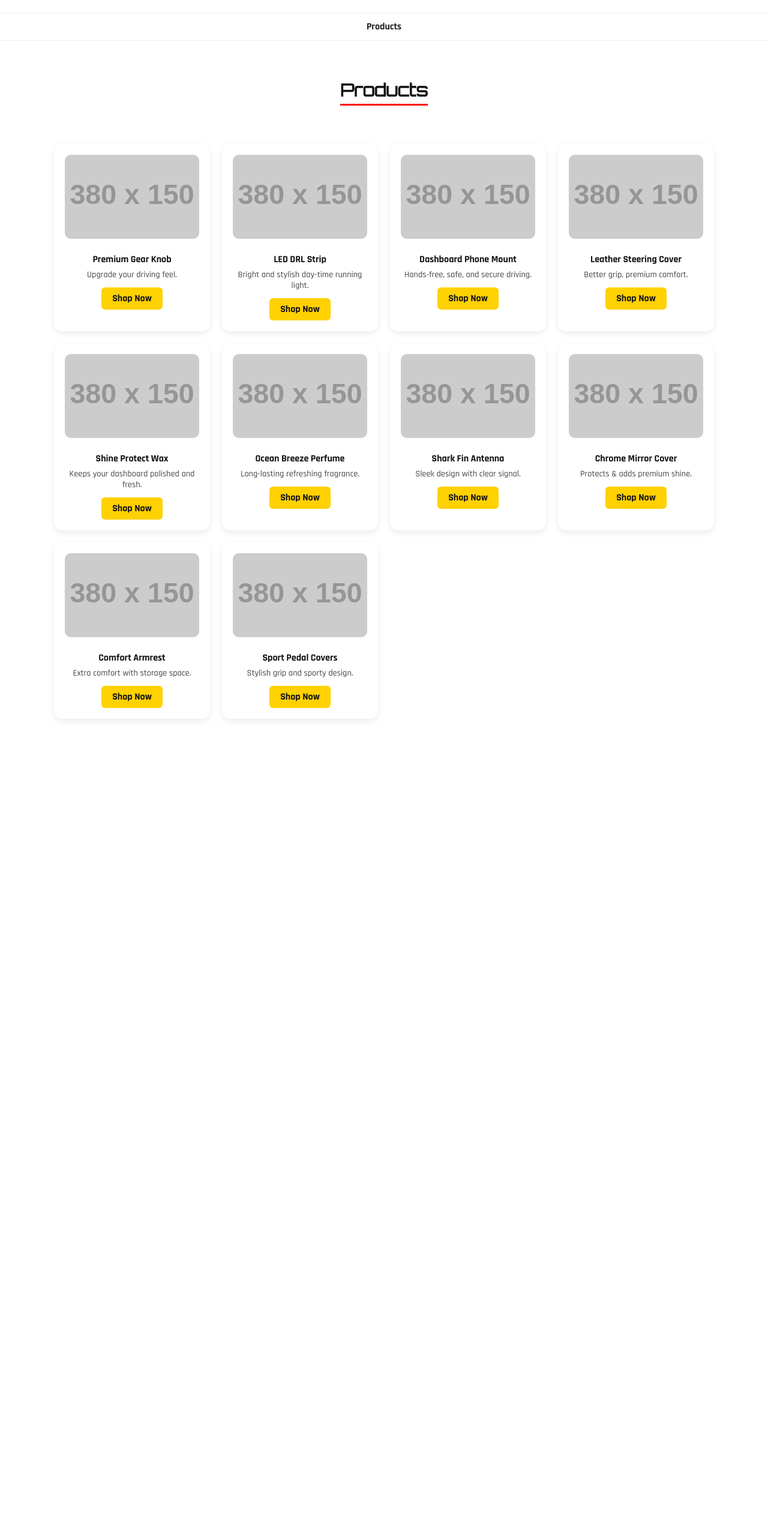
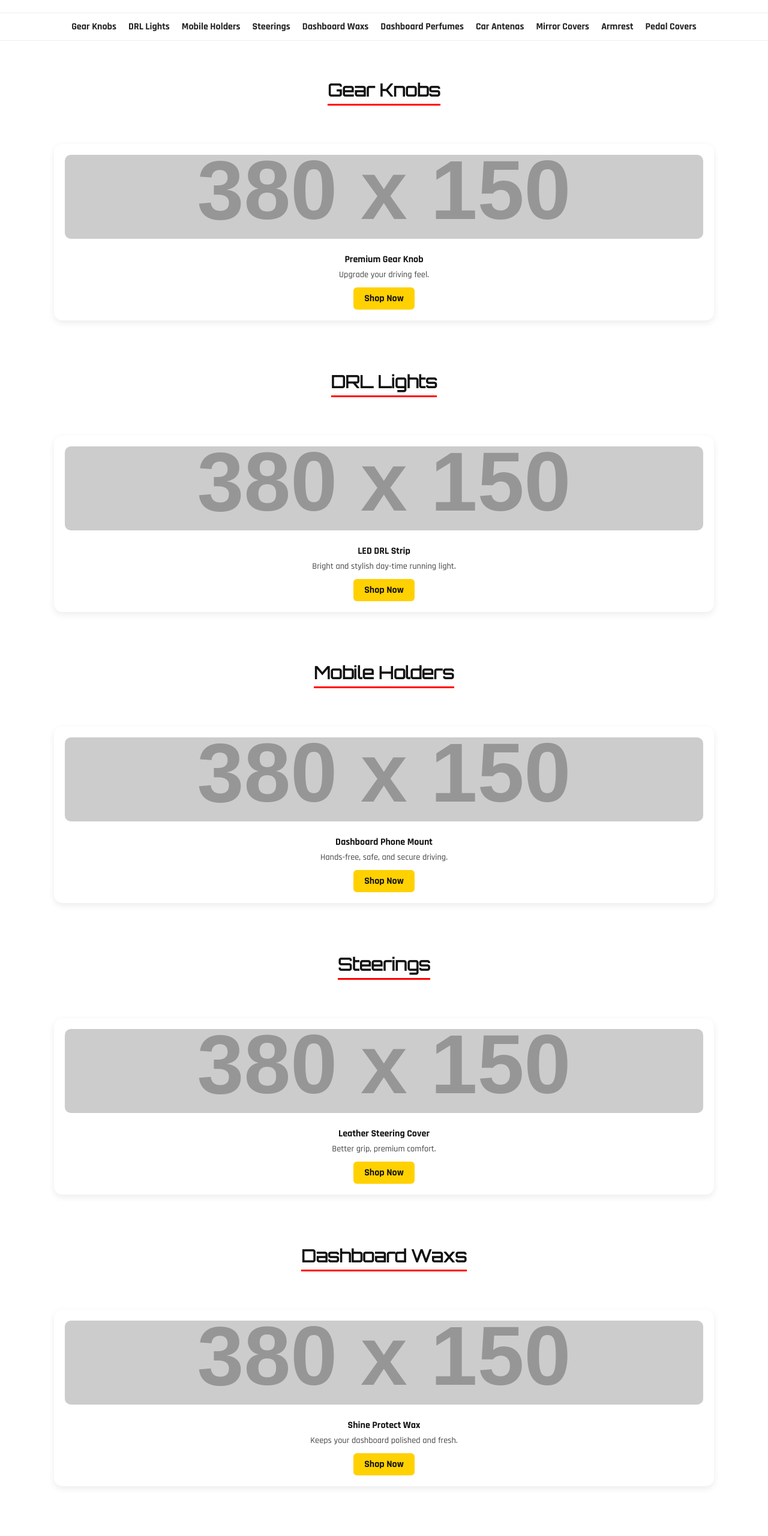
Before and after one commit to suhailj67/Mc-Accessories, a plain HTML site: page explore.html in a window 1280 px wide. Shown: the part 80-2640 px from the top of the page at 60% size. Before the commit the page ends 1298 px from the top, so only its background shows below. Drawn offline with Linux system fonts and the light colour scheme; placeholder pictures from the web are drawn by us.

Commit message:
Updated site with animations, fonts, and clean design

```diff
--- a/explore.html
+++ b/explore.html
@@ -118,85 +118,147 @@
   </header>
 
   <nav>
-    <a href="#products">Products</a>
+    <a href="#gear-knobs">Gear Knobs</a>
+    <a href="#drl-lights">DRL Lights</a>
+    <a href="#mobile-holders">Mobile Holders</a>
+    <a href="#steerings">Steerings</a>
+    <a href="#dashboard-wax">Dashboard Waxs</a>
+    <a href="#dashboard-perfumes">Dashboard Perfumes</a>
+    <a href="#car-antennas">Car Antenas</a>
+    <a href="#mirror-covers">Mirror Covers</a>
+    <a href="#armrest">Armrest</a>
+    <a href="#pedal-covers">Pedal Covers</a>
   </nav>
 
-  <!-- All Products -->
-  <section id="products">
-    <div class="section-headline"><h2>Products</h2></div>
+  <!-- Gear Knobs -->
+  <section id="gear-knobs">
+    <div class="section-headline"><h2>Gear Knobs</h2></div>
     <div class="products">
-
       <div class="product-card">
         <img src="https://via.placeholder.com/380x150?text=Gear+Knob" alt="Gear Knob">
         <h3>Premium Gear Knob</h3>
         <p>Upgrade your driving feel.</p>
         <a href="#" class="cta-btn">Shop Now</a>
       </div>
+    </div>
+  </section>
 
+  <!-- DRL Lights -->
+  <section id="drl-lights">
+    <div class="section-headline"><h2>DRL Lights</h2></div>
+    <div class="products">
       <div class="product-card">
         <img src="https://via.placeholder.com/380x150?text=DRL+Light" alt="DRL Light">
         <h3>LED DRL Strip</h3>
         <p>Bright and stylish day-time running light.</p>
         <a href="#" class="cta-btn">Shop Now</a>
       </div>
+    </div>
+  </section>
 
+  <!-- Mobile Holders -->
+  <section id="mobile-holders">
+    <div class="section-headline"><h2>Mobile Holders</h2></div>
+    <div class="products">
       <div class="product-card">
         <img src="https://via.placeholder.com/380x150?text=Mobile+Holder" alt="Mobile Holder">
         <h3>Dashboard Phone Mount</h3>
         <p>Hands-free, safe, and secure driving.</p>
         <a href="#" class="cta-btn">Shop Now</a>
       </div>
+    </div>
+  </section>
 
+  <!-- Steerings -->
+  <section id="steerings">
+    <div class="section-headline"><h2>Steerings</h2></div>
+    <div class="products">
       <div class="product-card">
-        <img src="https://via.placeholder.com/380x150?text=Steering+Cover" alt="Steering">
+        <img src="https://via.placeholder.com/380x150?text=Steering+Cover" alt="Steering Cover">
         <h3>Leather Steering Cover</h3>
         <p>Better grip, premium comfort.</p>
         <a href="#" class="cta-btn">Shop Now</a>
       </div>
+    </div>
+  </section>
 
+  <!-- Dashboard Wax -->
+  <section id="dashboard-wax">
+    <div class="section-headline"><h2>Dashboard Waxs</h2></div>
+    <div class="products">
       <div class="product-card">
         <img src="https://via.placeholder.com/380x150?text=Dashboard+Wax" alt="Dashboard Wax">
         <h3>Shine Protect Wax</h3>
         <p>Keeps your dashboard polished and fresh.</p>
         <a href="#" class="cta-btn">Shop Now</a>
       </div>
+    </div>
+  </section>
 
+  <!-- Dashboard Perfumes -->
+  <section id="dashboard-perfumes">
+    <div class="section-headline"><h2>Dashboard Perfumes</h2></div>
+    <div class="products">
       <div class="product-card">
-        <img src="https://via.placeholder.com/380x150?text=Car+Perfume" alt="Dashboard Perfume">
+        <img src="https://via.placeholder.com/380x150?text=Car+Perfume" alt="Car Perfume">
         <h3>Ocean Breeze Perfume</h3>
         <p>Long-lasting refreshing fragrance.</p>
         <a href="#" class="cta-btn">Shop Now</a>
       </div>
+    </div>
+  </section>
 
+  <!-- Car Antenas -->
+  <section id="car-antennas">
+    <div class="section-headline"><h2>Car Antenas</h2></div>
+    <div class="products">
       <div class="product-card">
         <img src="https://via.placeholder.com/380x150?text=Car+Antenna" alt="Car Antenna">
         <h3>Shark Fin Antenna</h3>
         <p>Sleek design with clear signal.</p>
         <a href="#" class="cta-btn">Shop Now</a>
       </div>
+    </div>
+  </section>
 
+  <!-- Mirror Covers -->
+  <section id="mirror-covers">
+    <div class="section-headline"><h2>Mirror Covers</h2></div>
+    <div class="products">
       <div class="product-card">
         <img src="https://via.placeholder.com/380x150?text=Mirror+Cover" alt="Mirror Cover">
         <h3>Chrome Mirror Cover</h3>
         <p>Protects & adds premium shine.</p>
         <a href="#" class="cta-btn">Shop Now</a>
       </div>
+    </div>
+  </section>
 
+  <!-- Armrest -->
+  <section id="armrest">
+    <div class="section-headline"><h2>Armrest</h2></div>
+    <div class="products">
       <div class="product-card">
         <img src="https://via.placeholder.com/380x150?text=Armrest" alt="Armrest">
         <h3>Comfort Armrest</h3>
         <p>Extra comfort with storage space.</p>
         <a href="#" class="cta-btn">Shop Now</a>
       </div>
+    </div>
+  </section>
 
+  <!-- Pedal Covers -->
+  <section id="pedal-covers">
+    <div class="section-headline"><h2>Pedal Covers</h2></div>
+    <div class="products">
       <div class="product-card">
         <img src="https://via.placeholder.com/380x150?text=Pedal+Cover" alt="Pedal Cover">
         <h3>Sport Pedal Covers</h3>
         <p>Stylish grip and sporty design.</p>
         <a href="#" class="cta-btn">Shop Now</a>
       </div>
-
     </div>
   </section>
+
 </body>
 </html>
```
